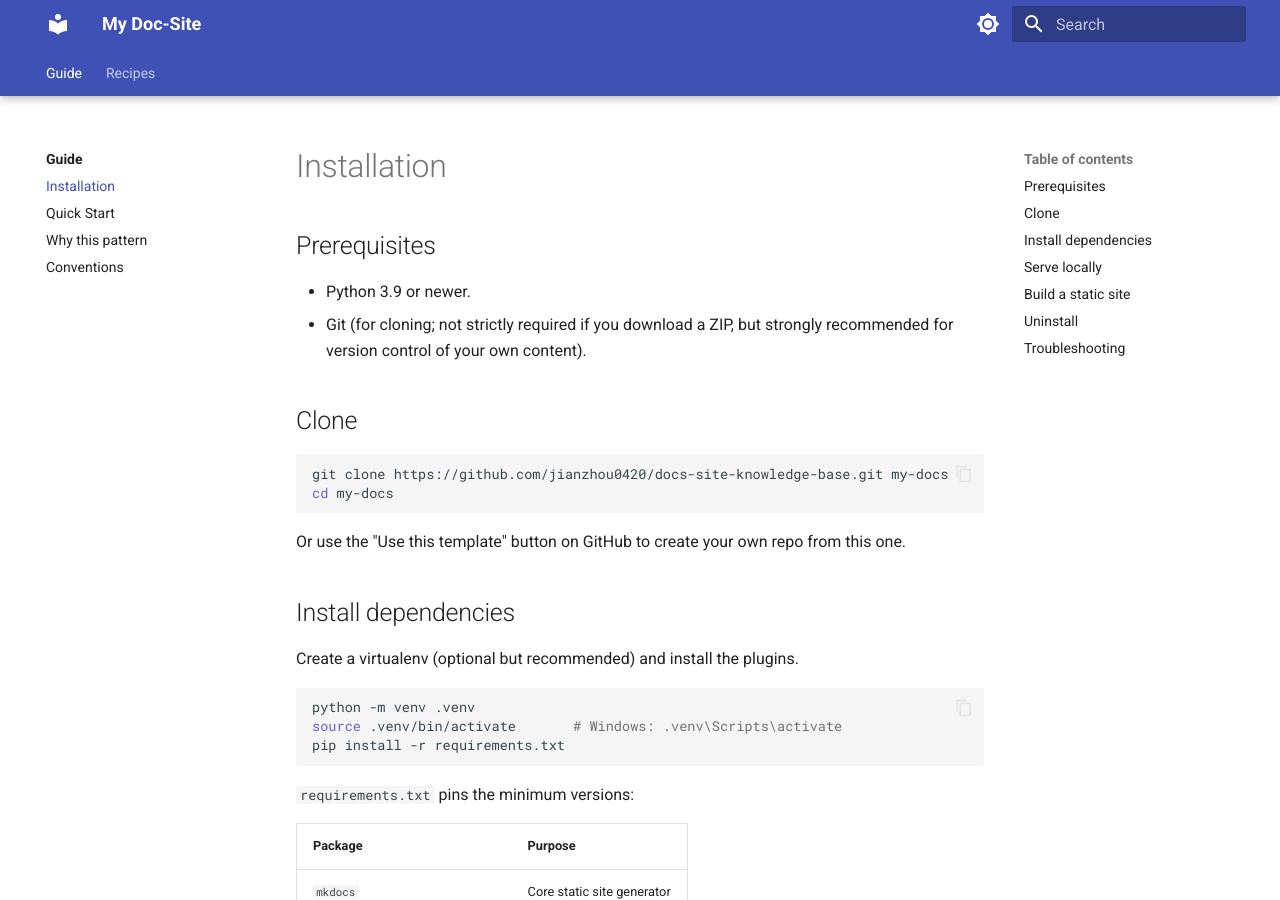
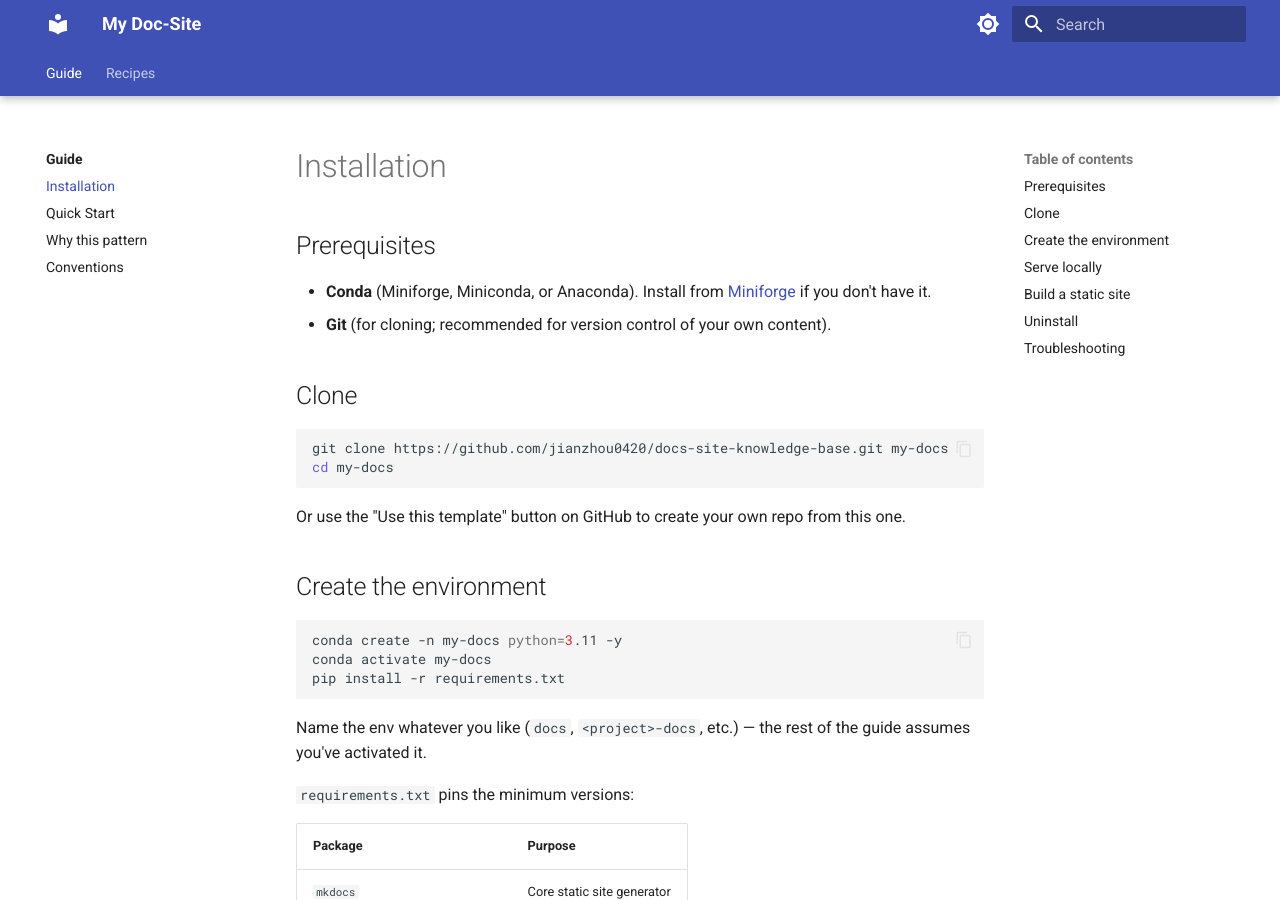
Before and after one commit to jianzhou0420/docs-site-knowledge-base, an MkDocs documentation site: the page built from docs/guide/installation.md, in a window 1280 px wide and 900 px high. Built offline with MkDocs 1.6.1 and Material for MkDocs 9.7.7, drawn with Linux system fonts in a browser that asks for light colours.

Commit message:
docs(guide): use conda env in install instructions instead of venv
User preference — conda is their default env manager.

````diff
--- a/docs/guide/installation.md
+++ b/docs/guide/installation.md
@@ -2,8 +2,8 @@
 
 ## Prerequisites
 
-- Python 3.9 or newer.
-- Git (for cloning; not strictly required if you download a ZIP, but strongly recommended for version control of your own content).
+- **Conda** (Miniforge, Miniconda, or Anaconda). Install from [Miniforge](https://github.com/conda-forge/miniforge) if you don't have it.
+- **Git** (for cloning; recommended for version control of your own content).
 
 ## Clone
 
@@ -14,15 +14,15 @@ cd my-docs
 
 Or use the "Use this template" button on GitHub to create your own repo from this one.
 
-## Install dependencies
-
-Create a virtualenv (optional but recommended) and install the plugins.
+## Create the environment
 
 ```bash
-python -m venv .venv
-source .venv/bin/activate       # Windows: .venv\Scripts\activate
+conda create -n my-docs python=3.11 -y
+conda activate my-docs
 pip install -r requirements.txt
 ```
+
+Name the env whatever you like (`docs`, `<project>-docs`, etc.) — the rest of the guide assumes you've activated it.
 
 `requirements.txt` pins the minimum versions:
 
````
